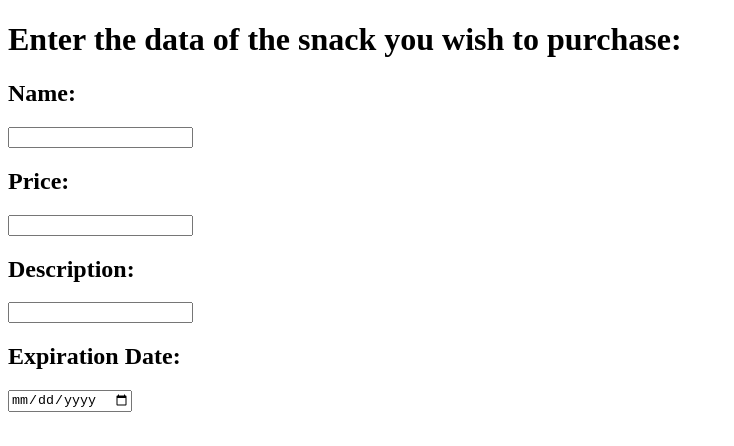
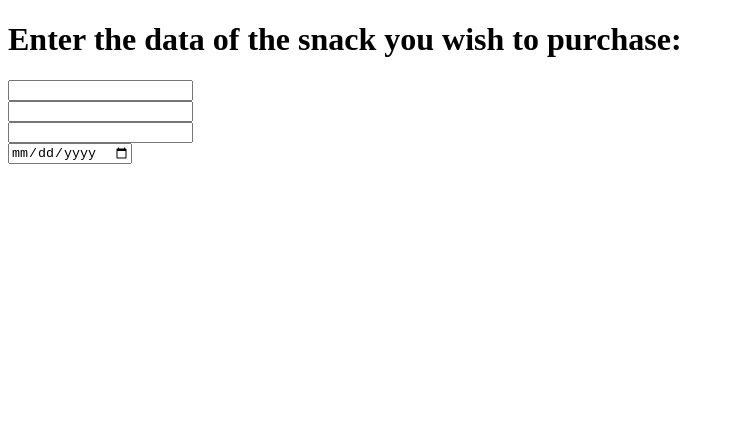
Before and after one commit to DarkenRenegade/Web-Form-Assignment, a plain HTML site: page index.html in a window 1280 px wide. Shown: the whole page, without its empty margins (0-734 px from the left). Drawn offline with Linux system fonts and the light colour scheme.

Commit message:
Changes to the form

```diff
--- a/index.html
+++ b/index.html
@@ -9,18 +9,24 @@
 </head>
 <body>
     <h1>Enter the data of the snack you wish to purchase:</h1>
-
-    <h2>Name:</h2>
-    <input type="text">
-    <br>
-    <h2>Price:</h2>
-    <input type="number" id="price">
-    <br>
-    <h2>Description:</h2>
-    <input type="text">
-    <br>
-    <h2>Expiration Date:</h2>
-    <input type="date" id="date">
-    <br><br>
+    <form>
+        <label for="Name">
+        <input type="text" id="name">
+        </label>
+        <span class="error-msg"></span>
+        <br>
+        <label for=""></label>
+        <input type="number" id="price">
+        <span class="error-msg"></span>
+        <br>
+        <label for=""></label>
+        <input type="text" id="Description">
+        <span class="error-msg"></span>
+        <br>
+        <label for=""></label>
+        <input type="date" id="Expiration">
+        <span class="error-msg"></span>
+        <br><br>
+    </form>
 </body>
 </html>
```
